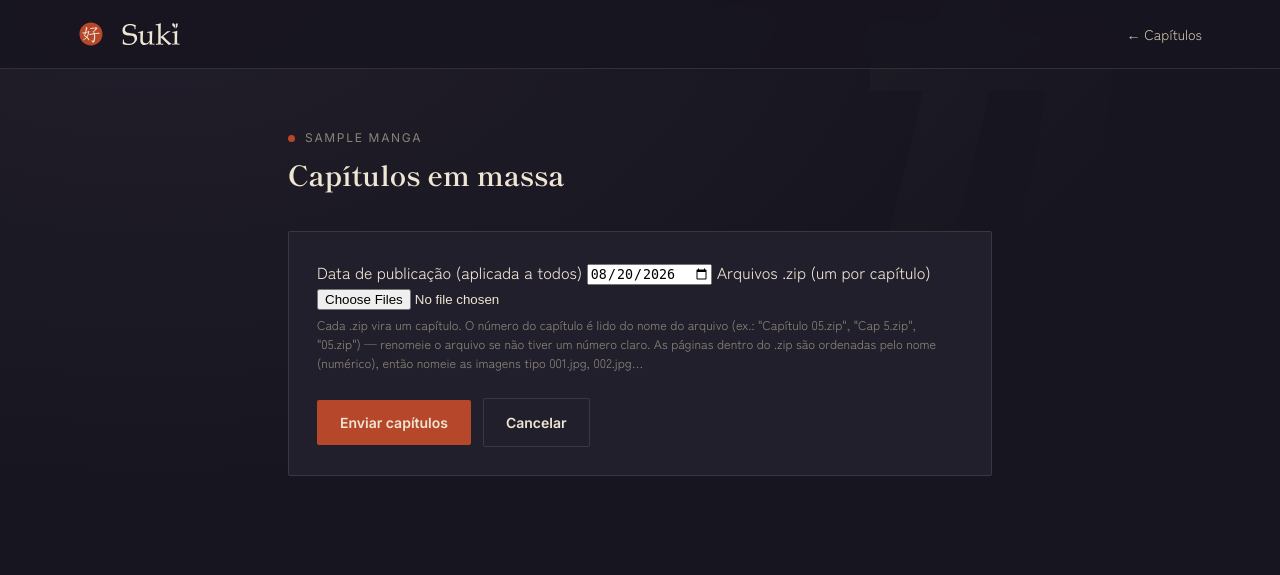
After one commit to AikoRYUUUUUUU/suki, a Flask app: page /admin/mangas/1/chapters/bulk in a window 1280 px wide. The commit adds this page. Shown: the top 575 px of the page. Run offline with Flask 3, Linux system fonts and the light colour scheme; the visitor is signed in with stand-in values (Sample User, id 1); tables that the repository leaves empty hold one stand-in row (values such as "Sample post"); some libraries are stand-ins or nearby versions.

Commit message:
feat: upload de capítulos em massa via .zip
Botão "+ Capítulos (.zip)" no card de cada mangá abre uma tela onde dá pra
selecionar vários .zip de uma vez - cada um vira um capítulo. Número do
capítulo é lido do nome do arquivo, páginas dentro do zip são ordenadas
numericamente pelo nome e enviadas pro R2 pelo mesmo mecanismo de sempre
(sniff+presign no navegador). Leitor de .zip é implementado na mão
(static/js/zip_reader.js): só o formato do container (Central Directory +
Local File Headers) é lido manualmente, a descompressão em si usa a
DecompressionStream nativa do navegador (deflate-raw) - sem biblioteca
externa.

Reaproveita a validação de criar capítulo já existente via um novo endpoint
JSON (/admin/mangas/<id>/chapters/bulk-create), chamado uma vez por .zip.
Renomeia as classes de log de progresso de migration-log pra admin-log
genérico, já reaproveitado aqui e na migração pro R2.

```diff
--- a/app.py
+++ b/app.py
@@ -726,6 +726,55 @@ def create_chapter(manga_id):
     return redirect(url_for("admin"))
 
 
+@app.route("/admin/mangas/<manga_id>/chapters/bulk", methods=["GET"])
+@login_required
+def bulk_chapters_form(manga_id):
+    title = mangadb.get_manga_title(manga_id)
+    if title is None:
+        abort(404)
+    return render_template(
+        "admin_bulk_chapters.html",
+        manga_id=manga_id, manga_title=title, today=date.today().isoformat(),
+    )
+
+
+@app.route("/admin/mangas/<manga_id>/chapters/bulk-create", methods=["POST"])
+@login_required
+def bulk_create_chapter(manga_id):
+    """Cria um único capítulo a partir de páginas já enviadas pro R2 - a mesma
+    validação de sempre (mangadb.validate_chapter_fields), só que respondendo
+    em JSON em vez de redirecionar, pra ser chamada repetidamente pelo JS do
+    upload em massa (uma vez por .zip) sem navegar a página a cada capítulo."""
+    if not mangadb.manga_exists(manga_id):
+        abort(404)
+
+    data = request.get_json(silent=True) or {}
+
+    try:
+        number_val, title, release_date = mangadb.validate_chapter_fields(
+            data.get("number"), data.get("title"), data.get("release_date"), manga_id,
+        )
+    except mangadb.ValidationError as e:
+        return jsonify({"error": str(e)}), 400
+
+    pages_raw = data.get("pages")
+    try:
+        pages = _parse_page_urls(json.dumps(pages_raw) if pages_raw is not None else None)
+    except ValueError as e:
+        return jsonify({"error": str(e)}), 400
+
+    chapter_id = mangadb.build_chapter_id(manga_id, number_val)
+    try:
+        mangadb.add_chapter(
+            manga_id=manga_id, chapter_id=chapter_id, number_val=number_val, title=title,
+            release_date=release_date, pages=pages,
+        )
+    except mangadb.ValidationError as e:
+        return jsonify({"error": str(e)}), 400
+
+    return jsonify({"ok": True, "chapter_id": chapter_id})
+
+
 @app.route("/admin/mangas/<manga_id>/chapters", methods=["GET"])
 @login_required
 def chapters_list(manga_id):
--- a/static/css/admin.css
+++ b/static/css/admin.css
@@ -343,21 +343,22 @@ form.admin-form > label:first-of-type { margin-top: 0; }
   font-size: 19px;
   margin: 0 0 6px;
 }
-.migration-log {
+/* log de progresso genérico - usado pela migração pro R2 e pelo upload em massa de capítulos */
+.admin-log {
   margin-top: 14px;
   max-height: 160px;
   overflow-y: auto;
   font-family: var(--font-ui);
   font-size: 12.5px;
 }
-.migration-log:empty { margin-top: 0; }
-.migration-log-line {
+.admin-log:empty { margin-top: 0; }
+.admin-log-line {
   margin: 0;
   padding: 4px 0;
   color: var(--paper-dim);
   border-bottom: 1px solid var(--line);
 }
-.migration-log-error { color: var(--vermillion); }
+.admin-log-error { color: var(--vermillion); }
 
 .empty-state {
   color: var(--gray);
--- /dev/null
+++ b/static/js/admin_bulk_chapters.js
@@ -0,0 +1,92 @@
+(function () {
+  const card = document.getElementById("bulk-form-card");
+  if (!card) return;
+  const mangaId = card.dataset.mangaId;
+
+  const zipsInput = document.getElementById("zips");
+  const dateInput = document.getElementById("release_date");
+  const submitBtn = document.getElementById("bulk-submit");
+  const log = document.getElementById("bulk-log");
+
+  function logLine(text, ok) {
+    const p = document.createElement("p");
+    p.className = "admin-log-line" + (ok === false ? " admin-log-error" : "");
+    p.textContent = text;
+    log.appendChild(p);
+    log.scrollTop = log.scrollHeight;
+  }
+
+  function parseChapterInfo(filename) {
+    const base = filename.replace(/\.zip$/i, "");
+    const match = base.match(/\d+(?:\.\d+)?/);
+    return { number: match ? match[0] : null, title: base };
+  }
+
+  async function processZip(file, releaseDate) {
+    const info = parseChapterInfo(file.name);
+    if (!info.number) {
+      throw new Error("não encontrei um número no nome do arquivo (ex: \"Cap 05.zip\")");
+    }
+
+    const images = await readZipImages(file);
+    if (images.length === 0) {
+      throw new Error("nenhuma imagem encontrada dentro do .zip");
+    }
+
+    const pages = [];
+    for (const img of images) {
+      const result = await window.AdminUploads.sniffAndPresign(img.blob, "page", mangaId);
+      pages.push({ url: result.url, size: result.size });
+    }
+
+    const res = await fetch(`/admin/mangas/${mangaId}/chapters/bulk-create`, {
+      method: "POST",
+      headers: { "Content-Type": "application/json", "X-CSRFToken": window.AdminUploads.csrfToken() },
+      body: JSON.stringify({
+        number: info.number, title: info.title, release_date: releaseDate, pages: pages,
+      }),
+    });
+    const data = await res.json().catch(function () { return {}; });
+    if (!res.ok) {
+      throw new Error(data.error || `falha ao criar o capítulo (HTTP ${res.status})`);
+    }
+
+    return { pageCount: images.length };
+  }
+
+  submitBtn.addEventListener("click", async function () {
+    const files = Array.from(zipsInput.files || []);
+    if (files.length === 0) {
+      showToast("error", "Selecione ao menos um arquivo .zip.");
+      return;
+    }
+    const releaseDate = dateInput.value;
+    if (!releaseDate) {
+      showToast("error", "Escolha a data de publicação.");
+      return;
+    }
+
+    submitBtn.disabled = true;
+    log.innerHTML = "";
+
+    let ok = 0;
+    let failed = 0;
+    for (const file of files) {
+      try {
+        const result = await processZip(file, releaseDate);
+        ok++;
+        logLine(`✓ ${file.name} — ${result.pageCount} página${result.pageCount !== 1 ? "s" : ""}`, true);
+      } catch (e) {
+        failed++;
+        logLine(`✗ ${file.name} — ${e.message}`, false);
+      }
+    }
+
+    submitBtn.disabled = false;
+    if (failed === 0) {
+      showToast("success", `${ok} capítulo${ok !== 1 ? "s" : ""} criado${ok !== 1 ? "s" : ""} com sucesso.`);
+    } else {
+      showToast("warning", `${ok} criado${ok !== 1 ? "s" : ""}, ${failed} falharam. Veja o log abaixo.`);
+    }
+  });
+})();
--- a/static/js/admin_migration.js
+++ b/static/js/admin_migration.js
@@ -6,7 +6,7 @@
 
   function logLine(text, ok) {
     const p = document.createElement("p");
-    p.className = "migration-log-line" + (ok === false ? " migration-log-error" : "");
+    p.className = "admin-log-line" + (ok === false ? " admin-log-error" : "");
     p.textContent = text;
     log.appendChild(p);
     log.scrollTop = log.scrollHeight;
--- /dev/null
+++ b/static/js/zip_reader.js
@@ -0,0 +1,96 @@
+/**
+ * Leitor de .zip mínimo, sem dependência externa - só o necessário pra tirar
+ * as imagens de um capítulo de dentro de um zip. Em vez de reimplementar o
+ * algoritmo de descompressão (DEFLATE) na mão, usa a DecompressionStream
+ * nativa do navegador (formato "deflate-raw", que é exatamente o que uma
+ * entrada de .zip usa por dentro, sem cabeçalho zlib/gzip) - só o FORMATO do
+ * container .zip (Central Directory + Local File Headers) é lido na mão
+ * aqui, que é simples o bastante pra isso valer a pena.
+ *
+ * Limitações conhecidas (não deve importar pra um .zip de capítulo de mangá):
+ * sem suporte a ZIP64 (arquivos gigantes/milhares de entradas), sem suporte
+ * a .zip criptografado, só entende os métodos "stored" (sem compressão) e
+ * "deflate" (o único método de compressão que ferramentas de zip comuns usam).
+ */
+async function readZipImages(file) {
+  const buf = await file.arrayBuffer();
+  const view = new DataView(buf);
+  const bytes = new Uint8Array(buf);
+
+  const EOCD_SIG = 0x06054b50;
+  const maxCommentSize = 65536;
+  const searchStart = Math.max(0, bytes.length - 22 - maxCommentSize);
+  let eocdOffset = -1;
+  for (let i = bytes.length - 22; i >= searchStart; i--) {
+    if (view.getUint32(i, true) === EOCD_SIG) {
+      eocdOffset = i;
+      break;
+    }
+  }
+  if (eocdOffset === -1) {
+    throw new Error("arquivo .zip inválido ou corrompido");
+  }
+
+  const entryCount = view.getUint16(eocdOffset + 10, true);
+  const centralDirOffset = view.getUint32(eocdOffset + 16, true);
+
+  const CENTRAL_SIG = 0x02014b50;
+  const entries = [];
+  let offset = centralDirOffset;
+  for (let i = 0; i < entryCount; i++) {
+    if (view.getUint32(offset, true) !== CENTRAL_SIG) break;
+    const method = view.getUint16(offset + 10, true);
+    const compressedSize = view.getUint32(offset + 20, true);
+    const nameLen = view.getUint16(offset + 28, true);
+    const extraLen = view.getUint16(offset + 30, true);
+    const commentLen = view.getUint16(offset + 32, true);
+    const localHeaderOffset = view.getUint32(offset + 42, true);
+    const nameBytes = bytes.subarray(offset + 46, offset + 46 + nameLen);
+    const name = new TextDecoder("utf-8").decode(nameBytes);
+
+    entries.push({ name: name, method: method, compressedSize: compressedSize, localHeaderOffset: localHeaderOffset });
+    offset += 46 + nameLen + extraLen + commentLen;
+  }
+
+  const imageExt = /\.(png|jpe?g|webp)$/i;
+  const imageEntries = entries.filter(function (e) {
+    return imageExt.test(e.name) && e.name.indexOf("__MACOSX") === -1 && !e.name.endsWith("/");
+  });
+  imageEntries.sort(function (a, b) {
+    return a.name.localeCompare(b.name, undefined, { numeric: true });
+  });
+
+  const LOCAL_SIG = 0x04034b50;
+  const results = [];
+  for (const entry of imageEntries) {
+    const lo = entry.localHeaderOffset;
+    if (view.getUint32(lo, true) !== LOCAL_SIG) {
+      throw new Error(`cabeçalho local inválido em "${entry.name}"`);
+    }
+    const localNameLen = view.getUint16(lo + 26, true);
+    const localExtraLen = view.getUint16(lo + 28, true);
+    const dataStart = lo + 30 + localNameLen + localExtraLen;
+    const compressed = bytes.subarray(dataStart, dataStart + entry.compressedSize);
+
+    let outBytes;
+    if (entry.method === 0) {
+      outBytes = compressed;
+    } else if (entry.method === 8) {
+      const ds = new DecompressionStream("deflate-raw");
+      const writer = ds.writable.getWriter();
+      writer.write(compressed);
+      writer.close();
+      outBytes = new Uint8Array(await new Response(ds.readable).arrayBuffer());
+    } else {
+      throw new Error(`"${entry.name}" usa um método de compressão não suportado`);
+    }
+
+    const ext = entry.name.split(".").pop().toLowerCase();
+    const mime = ext === "png" ? "image/png" : ext === "webp" ? "image/webp" : "image/jpeg";
+    results.push({ name: entry.name, blob: new Blob([outBytes], { type: mime }) });
+  }
+
+  return results;
+}
+
+window.readZipImages = readZipImages;
--- a/templates/admin.html
+++ b/templates/admin.html
@@ -44,7 +44,7 @@
         </div>
         <button type="button" id="migrate-btn" class="btn btn-primary">Migrar imagens locais</button>
       </div>
-      <div id="migration-log" class="migration-log"></div>
+      <div id="migration-log" class="admin-log"></div>
     </div>
   {% endif %}
 
@@ -75,6 +75,7 @@
               <a class="btn btn-ghost" href="{{ url_for('edit_cover_form', manga_id=m.id) }}">Capa</a>
               <a class="btn btn-ghost" href="{{ url_for('chapters_list', manga_id=m.id) }}">Capítulos</a>
               <a class="btn btn-ghost" href="{{ url_for('new_chapter_form', manga_id=m.id) }}">+ Capítulo</a>
+              <a class="btn btn-ghost" href="{{ url_for('bulk_chapters_form', manga_id=m.id) }}">+ Capítulos (.zip)</a>
               <button type="button" class="btn btn-danger js-delete-trigger"
                       data-target-form="delete-manga-{{ m.id }}"
                       data-name="{{ m.title }}"
--- /dev/null
+++ b/templates/admin_bulk_chapters.html
@@ -0,0 +1,58 @@
+<!DOCTYPE html>
+<html lang="pt-BR">
+<head>
+<meta charset="UTF-8">
+<meta name="viewport" content="width=device-width, initial-scale=1.0">
+<title>Capítulos em massa — {{ manga_title }} — Suki</title>
+<link rel="icon" type="image/svg+xml" href="{{ url_for('static', filename='assets/logo.svg') }}">
+<link rel="stylesheet" href="{{ url_for('static', filename='css/site.css') }}">
+<link rel="stylesheet" href="{{ url_for('static', filename='css/admin.css') }}">
+</head>
+<body>
+
+<header class="topbar">
+  <div class="wrap">
+    <a href="/" class="brand"><img class="stamp" src="{{ url_for('static', filename='assets/logo.svg') }}" alt=""><img class="wordmark" src="{{ url_for('static', filename='assets/wordmark.svg') }}" alt="Suki"></a>
+    <nav class="nav-links">
+      <a href="{{ url_for('chapters_list', manga_id=manga_id) }}">← Capítulos</a>
+    </nav>
+  </div>
+</header>
+
+<div class="admin-shell">
+  <div class="admin-header">
+    <div>
+      <p class="eyebrow">{{ manga_title }}</p>
+      <h1>Capítulos em massa</h1>
+    </div>
+  </div>
+
+  <div class="admin-card" id="bulk-form-card" data-manga-id="{{ manga_id }}">
+    <input type="hidden" name="csrf_token" value="{{ csrf_token() }}">
+
+    <label for="release_date">Data de publicação (aplicada a todos)</label>
+    <input type="date" id="release_date" value="{{ today }}">
+
+    <label for="zips">Arquivos .zip (um por capítulo)</label>
+    <input type="file" id="zips" accept=".zip" multiple>
+    <p class="admin-hint">
+      Cada .zip vira um capítulo. O número do capítulo é lido do nome do arquivo
+      (ex.: "Capítulo 05.zip", "Cap 5.zip", "05.zip") — renomeie o arquivo se
+      não tiver um número claro. As páginas dentro do .zip são ordenadas pelo
+      nome (numérico), então nomeie as imagens tipo 001.jpg, 002.jpg…
+    </p>
+
+    <div class="admin-actions">
+      <button type="button" id="bulk-submit" class="btn btn-primary">Enviar capítulos</button>
+      <a class="btn btn-ghost" href="{{ url_for('chapters_list', manga_id=manga_id) }}">Cancelar</a>
+    </div>
+
+    <div id="bulk-log" class="admin-log"></div>
+  </div>
+</div>
+
+<script src="{{ url_for('static', filename='js/admin_uploads.js') }}"></script>
+<script src="{{ url_for('static', filename='js/zip_reader.js') }}"></script>
+<script src="{{ url_for('static', filename='js/admin_bulk_chapters.js') }}"></script>
+</body>
+</html>
```
